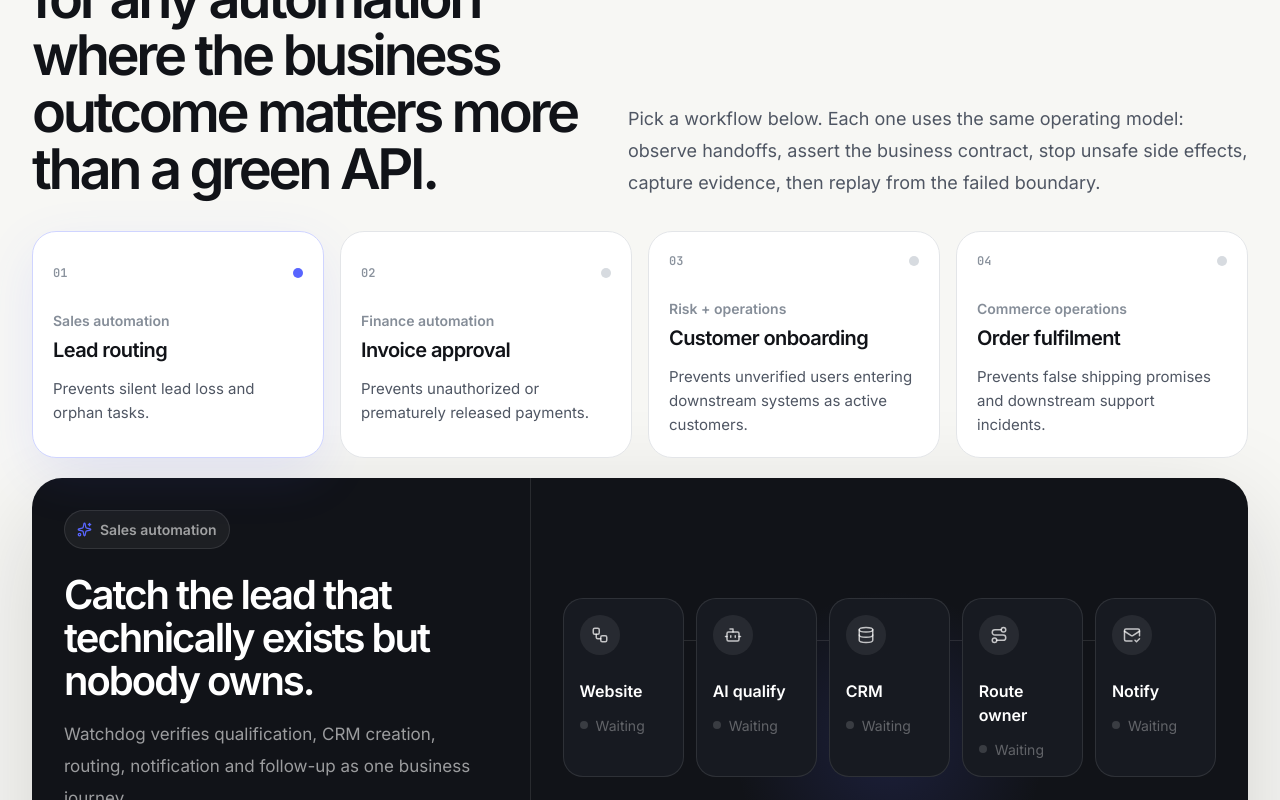
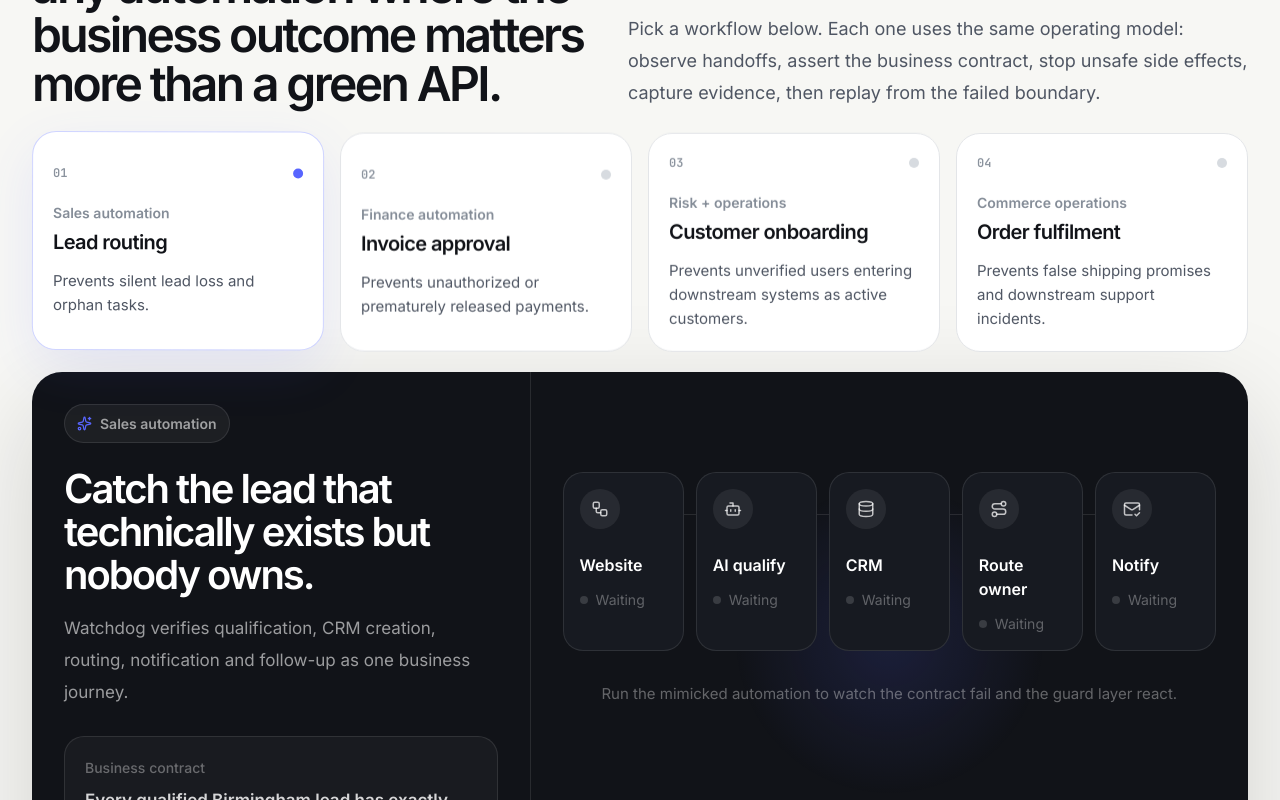
Before and after one commit to Jude-coedz/Buttardev_prototype, a Next.js app: page /use-cases in a window 1280 px wide. Shown: the part 220-1020 px from the top of the page. Built offline with nearby package versions, Linux system fonts and the light colour scheme.

Commit message:
Add subtle floating use-case motion and compact viewport fit

```diff
--- a/components/watchdog-use-cases.tsx
+++ b/components/watchdog-use-cases.tsx
@@ -125,6 +125,24 @@ export function WatchdogUseCases() {
     }
   }, [activeId]);
 
+  useEffect(() => {
+    const cards = shellRef.current?.querySelectorAll(".use-case-card");
+    if (!cards?.length) return;
+
+    const floating = animate(cards, {
+      translateY: [0, -5, 0],
+      rotate: [0, 0.25, 0],
+      delay: stagger(180),
+      duration: 4200,
+      loop: true,
+      ease: "inOut(2)",
+    });
+
+    return () => {
+      floating.cancel();
+    };
+  }, []);
+
   const play = async () => {
     if (playing) return;
     setPlaying(true);
@@ -151,7 +169,7 @@ export function WatchdogUseCases() {
       <section className="grid gap-7 lg:grid-cols-[.95fr_1.05fr] lg:items-end">
         <div>
           <p className="text-[16px] font-semibold text-[var(--blue)]">Beyond one workflow</p>
-          <h1 className="mt-3 max-w-[790px] text-[42px] font-semibold leading-[1.02] tracking-[-0.06em] md:text-[56px]">
+          <h1 className="mt-3 max-w-[790px] text-[38px] font-semibold leading-[1.02] tracking-[-0.055em] md:text-[48px]">
             Watchdog is a pattern for any automation where the business outcome matters more than a green API.
           </h1>
         </div>
@@ -160,7 +178,7 @@ export function WatchdogUseCases() {
         </p>
       </section>
 
-      <section className="mt-8 grid gap-4 md:grid-cols-2 xl:grid-cols-4">
+      <section className="mt-6 grid gap-4 md:grid-cols-2 xl:grid-cols-4">
         {cases.map((item, index) => {
           const selected = item.id === activeId;
           return (
@@ -169,7 +187,7 @@ export function WatchdogUseCases() {
               onClick={() => setActiveId(item.id)}
               className={
                 selected
-                  ? "use-case-card relative min-h-[182px] overflow-hidden rounded-[24px] border border-[#cfd4ff] bg-white p-5 text-left shadow-[0_18px_55px_rgba(79,92,255,.10)]"
+                  ? "use-case-card relative min-h-[168px] overflow-hidden rounded-[24px] border border-[#cfd4ff] bg-white p-5 text-left shadow-[0_18px_55px_rgba(79,92,255,.10)]"
                   : "use-case-card relative min-h-[182px] overflow-hidden rounded-[24px] border border-[var(--hairline)] bg-white p-5 text-left transition hover:-translate-y-1 hover:border-[#cfd4dc] hover:shadow-[0_14px_38px_rgba(17,19,24,.06)]"
               }
             >
@@ -177,7 +195,7 @@ export function WatchdogUseCases() {
                 <span className="font-mono text-[12px] font-semibold text-[#8a929d]">0{index + 1}</span>
                 <span className={selected ? "h-2.5 w-2.5 rounded-full bg-[#5865ff]" : "h-2.5 w-2.5 rounded-full bg-[#d7dbe0]"} />
               </div>
-              <p className="mt-7 text-[14px] font-semibold text-[#858d98]">{item.eyebrow}</p>
+              <p className="mt-5 text-[14px] font-semibold text-[#858d98]">{item.eyebrow}</p>
               <p className="mt-1 text-[20px] font-semibold tracking-[-0.03em] text-[var(--ink)]">{item.label}</p>
               <p className="mt-3 text-[15px] leading-6 text-[var(--copy)]">{item.impact}</p>
             </button>
@@ -210,9 +228,9 @@ export function WatchdogUseCases() {
             </button>
           </div>
 
-          <div className="relative min-h-[470px] overflow-hidden p-6 md:p-8">
+          <div className="relative min-h-[430px] overflow-hidden p-6 md:p-8">
             <div className="pointer-events-none absolute inset-0 bg-[radial-gradient(circle_at_50%_45%,rgba(88,101,255,.15),transparent_32%)]" />
-            <div className="relative flex min-h-[410px] flex-col justify-center">
+            <div className="relative flex min-h-[370px] flex-col justify-center">
               <div className="relative grid gap-3 md:grid-cols-5">
                 <div className="pointer-events-none absolute left-[8%] right-[8%] top-[42px] hidden h-px bg-white/10 md:block" />
                 {active.steps.map((step, index) => {
```
